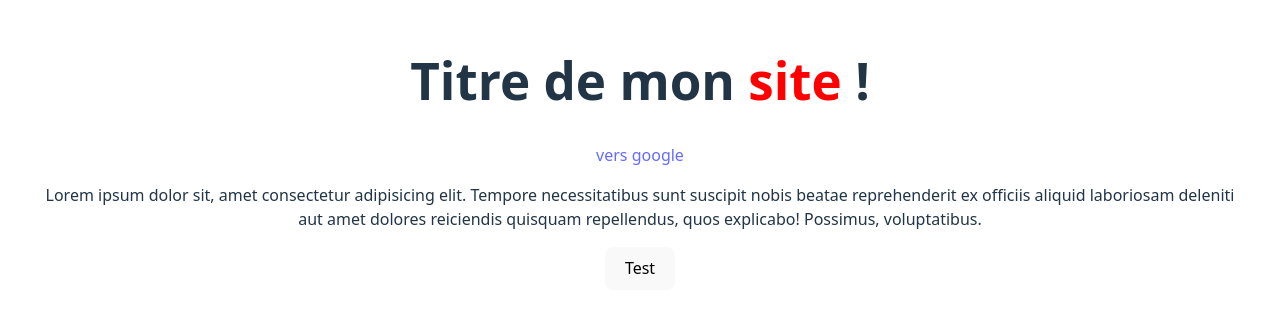
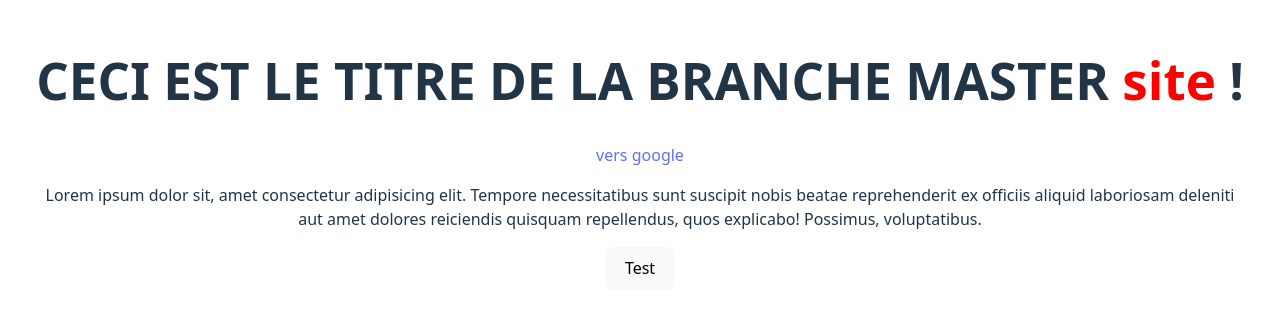
Before and after one commit to LucasRoberto99/git-workshop, a React (Vite) app: page / in a window 1280 px wide. Shown: the part 246-558 px from the top of the page. Built offline with nearby package versions, Linux system fonts and the light colour scheme.

Commit message:
caps header

```diff
--- a/src/components/Header.jsx
+++ b/src/components/Header.jsx
@@ -2,7 +2,8 @@ const Header = () => {
   return (
     <div>
       <h1>
-        Titre de mon <span style={{ color: "red" }}>site</span> !
+        CECI EST LE TITRE DE LA BRANCHE MASTER{" "}
+        <span style={{ color: "red" }}>site</span> !
       </h1>
     </div>
   );
```
